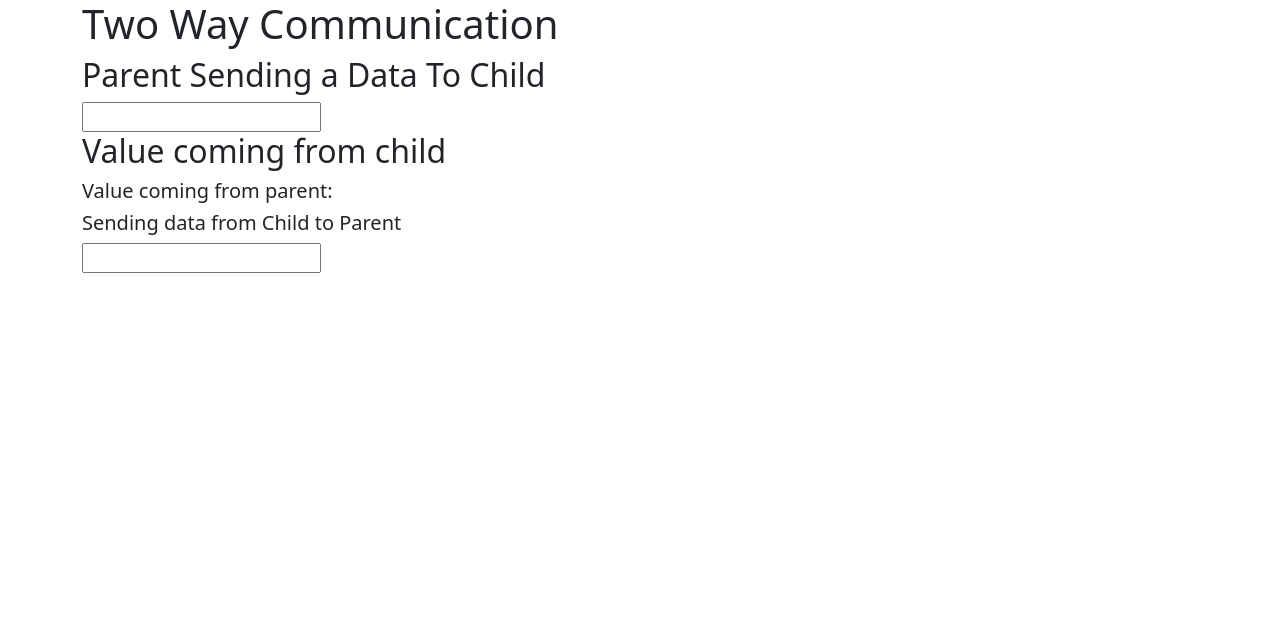
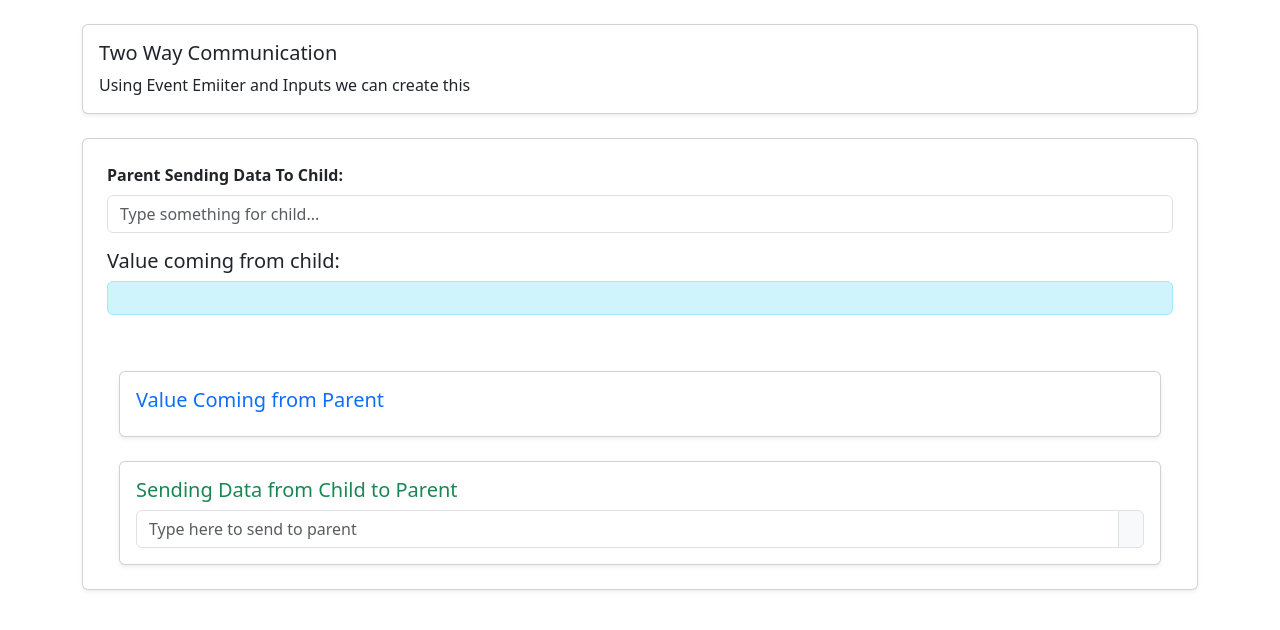
Before and after one commit to Nikunj-Java/Southafrica_SARB_2025, an Angular app in the folder Day-2/communication/: page / in a window 1280 px wide. Shown: the top 630 px of the page. Built offline with nearby package versions, Linux system fonts and the light colour scheme.

Commit message:
Two Way communication

```diff
--- a/Day-2/communication/src/app/app.component.html
+++ b/Day-2/communication/src/app/app.component.html
@@ -1,13 +1,25 @@
+<div class="container mt-4">
+  <div class="card shadow-sm mb-4" style="width: 100%;">
+    <div class="card-body">
+      <h5 class="card-title">Two Way Communication</h5>
+      <p class="card-text">Using Event Emiiter and Inputs we can create this</p>
 
-<div class="container">
-  <h1>Two Way Communication</h1>
-  <h2>Parent Sending a Data To Child</h2>
+    </div>
+  </div>
 
-  <input (keyup)="0" type="text" #pdata>
-
-  <h2> Value coming from child</h2> <b>{{cdata}}</b>
-</div>
+  <div class="card shadow-sm p-4">
 
 
+    <div class="mb-3">
+      <label for="pdata" class="form-label fw-bold">Parent Sending Data To Child:</label>
+      <input type="text" id="pdata" #pdata (keyup)="0" class="form-control" placeholder="Type something for child..." />
+    </div>
 
-<app-child  [pdata]="pdata.value" (cevent)="cdata=$event" ></app-child>
+    <div class="mb-3">
+      <h5>Value coming from child:</h5>
+      <p class="alert alert-info">{{ cdata }}</p>
+    </div>
+
+    <app-child [pdata]="pdata.value" (cevent)="cdata = $event"></app-child>
+  </div>
+</div>
--- a/Day-2/communication/src/app/child/child.component.html
+++ b/Day-2/communication/src/app/child/child.component.html
@@ -1,9 +1,28 @@
-<div class="container">
-    <h5>Value coming from parent:</h5> <b>{{pdata}}</b>
-</div>
+<div class="container mt-4">
+    <div class="card shadow-sm mb-4">
+      <div class="card-body">
+        <h5 class="card-title text-primary">Value Coming from Parent</h5>
+        <p class="card-text">
+          <span class="badge bg-info text-dark">{{ pdata }}</span>
+        </p>
+      </div>
+    </div>
 
-
-<div class="container">
-    <h5>Sending data from Child to Parent</h5>
-    <input type="text" #cdata (keyup)="onChange(cdata.value)"/>
-</div>
+    <div class="card shadow-sm">
+      <div class="card-body">
+        <h5 class="card-title text-success">Sending Data from Child to Parent</h5>
+        <div class="input-group">
+          <input
+            type="text"
+            #cdata
+            (keyup)="onChange(cdata.value)"
+            class="form-control"
+            placeholder="Type here to send to parent"
+          />
+          <span class="input-group-text">
+            <i class="bi bi-arrow-up"></i>
+          </span>
+        </div>
+      </div>
+    </div>
+  </div>
```
